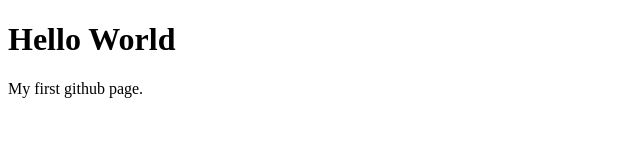
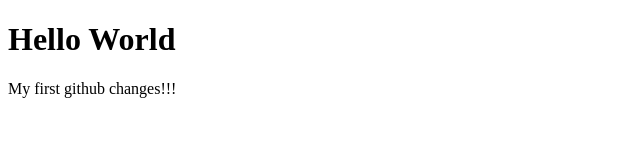
Before and after one commit to webba08/webba08.github.io, a plain HTML site: page index.html in a window 1280 px wide. Shown: the full height of the page, 0-640 px from the left. Drawn offline with Linux system fonts and the light colour scheme.

Commit message:
Test Changes
Changing page to changes

```diff
--- a/index.html
+++ b/index.html
@@ -2,6 +2,6 @@
 <html>
 <body>
 <h1>Hello World</h1>
-<p>My first github page.</p>
+<p>My first github changes!!!</p>
 </body>
 </html>
```
